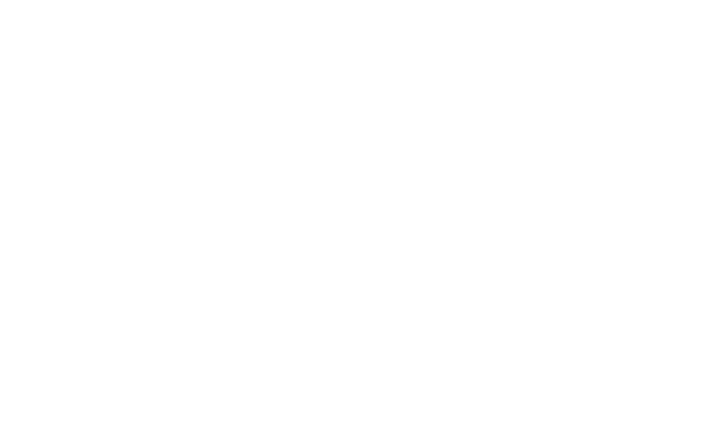
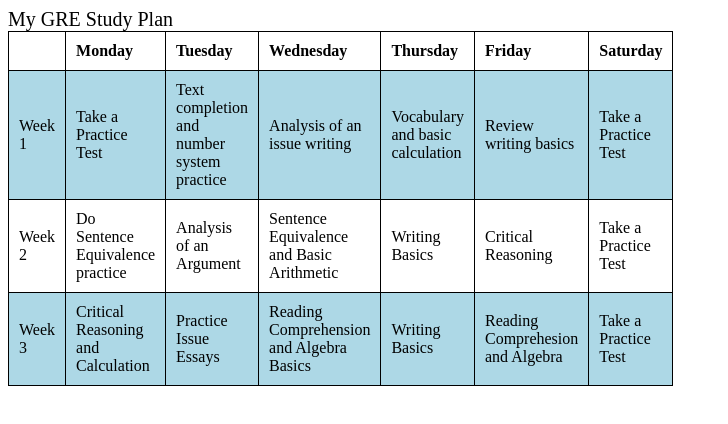
Before and after one commit to yuqing-luo/yluo50_HW6, a plain HTML site: page studyplan.html in a window 1280 px wide. Shown: the whole page, without its empty margins (0-728 px from the left). Drawn offline with Linux system fonts and the light colour scheme.

Commit message:
Edit and style the second page.

```diff
--- a/studyplan.html
+++ b/studyplan.html
@@ -3,11 +3,52 @@
 
     <head>
       <meta charset=“utf-8” />
-      <title>My study plan</title>
+      <title>My GRE study plan</title>
+      <link rel="stylesheet" type="text/css" href="style2.css" />
     </head>
 
     <body>
 
+      <table>
+        <caption>My GRE Study Plan</caption>
+        <tr>
+          <th> </th>
+          <th>Monday</th>
+          <th>Tuesday</th>
+          <th>Wednesday</th>
+          <th>Thursday</th>
+          <th>Friday</th>
+          <th>Saturday</th>
+        </tr>
+        <tr>
+          <td>Week 1</td>
+          <td>Take a Practice Test</td>
+          <td>Text completion and number system practice</td>
+          <td>Analysis of an issue writing</td>
+          <td>Vocabulary and basic calculation</td>
+          <td>Review writing basics</td>
+          <td>Take a Practice Test</td>
+        </tr>
+        <tr>
+          <td>Week 2</td>
+          <td>Do Sentence Equivalence practice</td>
+          <td>Analysis of an Argument</td>
+          <td>Sentence Equivalence and Basic Arithmetic</td>
+          <td>Writing Basics</td>
+          <td>Critical Reasoning</td>
+          <td>Take a Practice Test</td>
+        </tr>
+        <tr>
+          <td>Week 3</td>
+          <td>Critical Reasoning and Calculation</td>
+          <td>Practice Issue Essays</td>
+          <td>Reading Comprehension and Algebra Basics</td>
+          <td>Writing Basics</td>
+          <td>Reading Comprehesion and Algebra</td>
+          <td>Take a Practice Test</td>
+        </tr>
+      </table>
+
     </body>
 
 </html>
--- /dev/null
+++ b/style2.css
@@ -0,0 +1,28 @@
+table {
+ width: 400px;
+}
+
+caption {
+    font-size: 20px;
+}
+
+th, caption {
+    text-align: left;
+}
+
+table, th, td {
+    border: 1px solid #000;
+    border-collapse: collapse;
+}
+
+th, td {
+    padding: 10px;
+}
+
+tr:nth-child(even) {
+    background-color: lightblue;
+}
+
+tr:nth-child(odd) {
+    background-color: white;
+}
```
